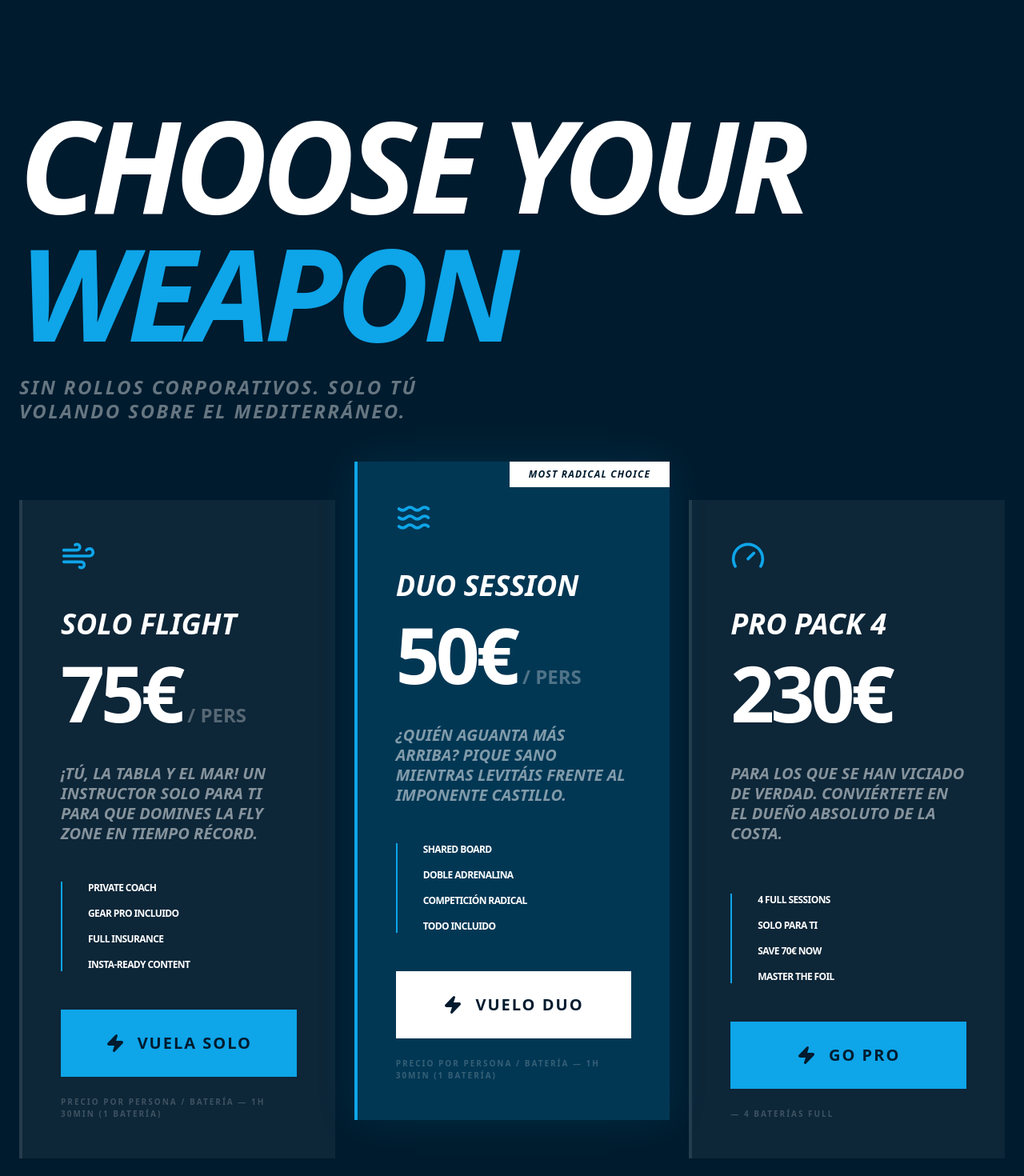
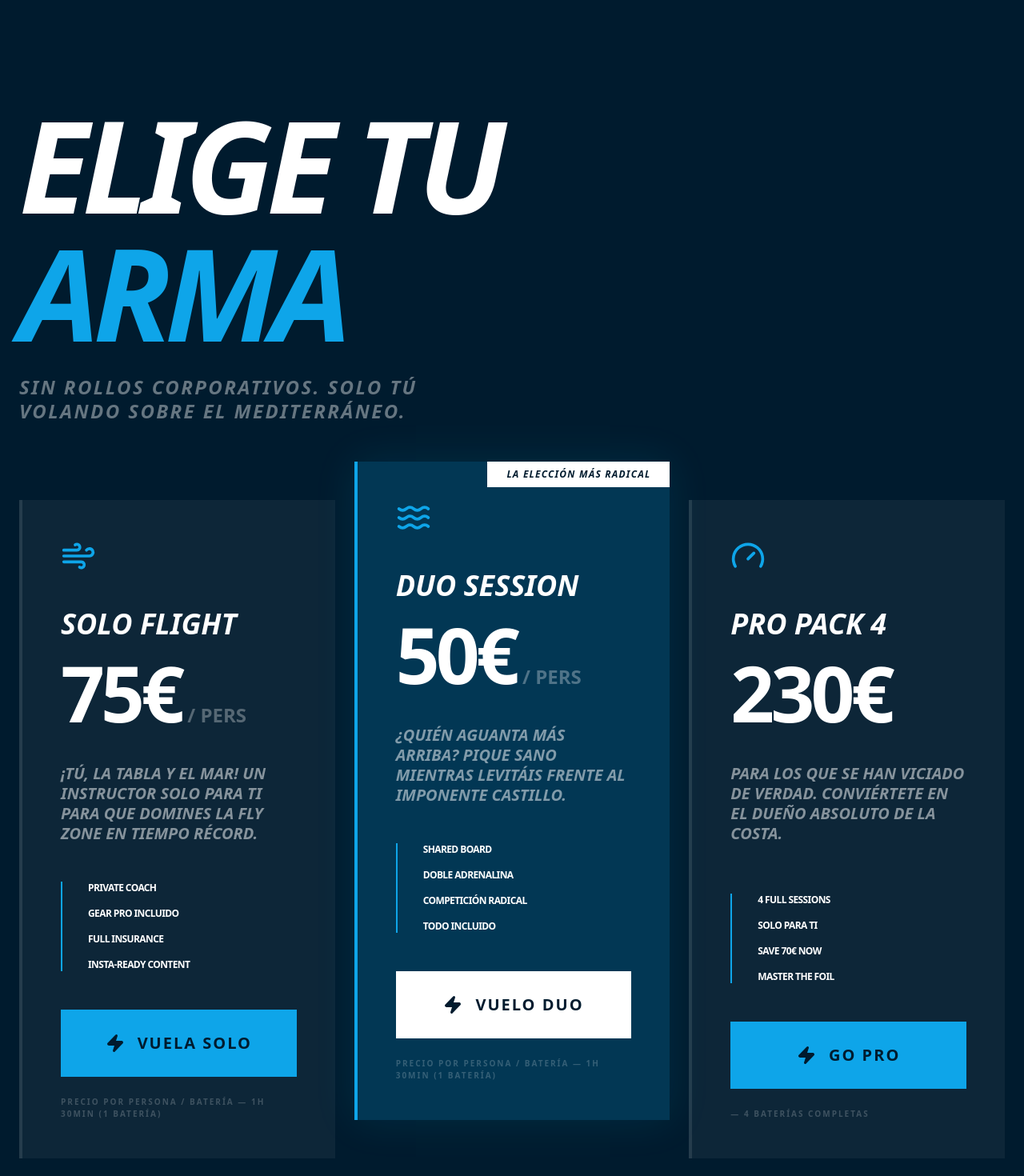
Before and after one commit to irtapark/efoilpeniscola, a Next.js app: page / in a window 1280 px wide. Shown: the part 2180-3650 px from the top of the page at 80% size. Built offline with nearby package versions, Linux system fonts and the light colour scheme.

Commit message:
fix(i18n): localize all remaining hardcoded strings and fix mixed languages

```diff
--- a/src/components/Experience.tsx
+++ b/src/components/Experience.tsx
@@ -76,7 +76,7 @@ const Experience = () => {
             />
 
             <div className="absolute bottom-6 -left-4 md:bottom-10 md:-left-10 bg-brand-cyan text-brand-dark p-6 md:p-10 font-black uppercase italic tracking-tighter text-2xl md:text-4xl shadow-2xl -rotate-6">
-              Live <br /> The <br /> Action
+              {t.experience.badgeText1} <br /> {t.experience.badgeText2} <br /> {t.experience.badgeText3}
             </div>
           </motion.div>
         </div>
--- a/src/components/Modalities.tsx
+++ b/src/components/Modalities.tsx
@@ -11,7 +11,7 @@ const Modalities = () => {
     {
       title: t.rates.solo.title,
       price: "75€",
-      duration: "1h 30min (1 Batería)",
+      duration: t.rates.solo.duration,
       description: t.rates.solo.desc,
       icon: <Wind size={32} className="md:w-11 md:h-11" />,
       features: [
@@ -27,7 +27,7 @@ const Modalities = () => {
     {
       title: t.rates.duo.title,
       price: "50€",
-      duration: "1h 30min (1 Batería)",
+      duration: t.rates.duo.duration,
       description: t.rates.duo.desc,
       icon: <Waves size={32} className="md:w-11 md:h-11" />,
       features: [
@@ -43,7 +43,7 @@ const Modalities = () => {
     {
       title: t.rates.pro.title,
       price: "230€",
-      duration: "4 Baterías Full",
+      duration: t.rates.pro.duration,
       description: t.rates.pro.desc,
       icon: <Gauge size={32} className="md:w-11 md:h-11" />,
       features: [
@@ -71,8 +71,8 @@ const Modalities = () => {
           className="mb-12 md:mb-24"
         >
           <h2 className="text-5xl md:text-[10rem] font-black mb-4 md:mb-6 uppercase italic tracking-tighter leading-none">
-            Choose Your <br />
-            <span className="text-brand-cyan">Weapon</span>
+            {t.rates.title1} <br />
+            <span className="text-brand-cyan">{t.rates.title2}</span>
           </h2>
           <p className="text-white/40 text-lg md:text-2xl max-w-xl font-black uppercase italic tracking-widest leading-tight">
             {t.rates.subtitle}
@@ -95,7 +95,7 @@ const Modalities = () => {
             >
               {plan.popular && (
                 <span className="absolute top-0 right-0 bg-white text-brand-dark px-4 md:px-6 py-1 md:py-2 font-black uppercase italic tracking-widest text-[9px] md:text-xs">
-                  Most Radical Choice
+                  {t.rates.popularBadge}
                 </span>
               )}
 
--- a/src/translations.ts
+++ b/src/translations.ts
@@ -32,13 +32,17 @@ export const translations = {
       desc3: "Sin ruidos, sin humos, solo energía pura.",
       feat4: "Full Control",
       desc4: "Tú manejas la potencia con el gatillo inalámbrico.",
+      badgeText1: "Vive",
+      badgeText2: "La",
+      badgeText3: "Acción",
     },
     rates: {
-      title1: "Choose Your",
-      title2: "Weapon",
+      title1: "Elige Tu",
+      title2: "Arma",
       subtitle: "Sin rollos corporativos. Solo tú volando sobre el mediterráneo.",
       perPers: "/ pers",
       waMessage: "¡Hola! Quiero reservar: ",
+      popularBadge: "La Elección Más Radical",
       solo: {
         title: "Solo Flight",
         desc: "¡Tú, la tabla y el mar! Un instructor solo para ti para que domines la Fly Zone en tiempo récord.",
@@ -47,6 +51,7 @@ export const translations = {
         f3: "Full Insurance",
         f4: "Insta-Ready Content",
         cta: "Vuela Solo",
+        duration: "1h 30min (1 Batería)",
       },
       duo: {
         title: "Duo Session",
@@ -56,6 +61,7 @@ export const translations = {
         f3: "Competición Radical",
         f4: "Todo Incluido",
         cta: "Vuelo Duo",
+        duration: "1h 30min (1 Batería)",
       },
       pro: {
         title: "Pro Pack 4",
@@ -65,6 +71,7 @@ export const translations = {
         f3: "Save 70€ Now",
         f4: "Master the Foil",
         cta: "Go Pro",
+        duration: "4 Baterías Completas",
       },
       note: "PRECIO POR PERSONA / BATERÍA",
       legal: "* El precio incluye: Neopreno, chaleco de flotación, casco con intercomunicador, tabla de eFoil de última generación y seguro de responsabilidad civil. La actividad tiene una duración aproximada de 1h 30m e incluye una batería por sesión. El bono es nominal.",
@@ -121,6 +128,9 @@ export const translations = {
       desc3: "No noise, no fumes, just pure energy.",
       feat4: "Full Control",
       desc4: "You handle the power with the wireless trigger.",
+      badgeText1: "Live",
+      badgeText2: "The",
+      badgeText3: "Action",
     },
     rates: {
       title1: "Choose Your",
@@ -128,6 +138,7 @@ export const translations = {
       subtitle: "No corporate talk. Just you flying over the Mediterranean.",
       perPers: "/ pers",
       waMessage: "Hello! I want to book: ",
+      popularBadge: "Most Radical Choice",
       solo: {
         title: "Solo Flight",
         desc: "You, the board, and the sea! A private instructor just for you to master the Fly Zone in record time.",
@@ -136,6 +147,7 @@ export const translations = {
         f3: "Full Insurance",
         f4: "Insta-Ready Content",
         cta: "Fly Solo",
+        duration: "1h 30min (1 Battery)",
       },
       duo: {
         title: "Duo Session",
@@ -145,6 +157,7 @@ export const translations = {
         f3: "Radical Competition",
         f4: "All Included",
         cta: "Duo Flight",
+        duration: "1h 30min (1 Battery)",
       },
       pro: {
         title: "Pro Pack 4",
@@ -154,6 +167,7 @@ export const translations = {
         f3: "Save 70€ Now",
         f4: "Master the Foil",
         cta: "Go Pro",
+        duration: "4 Full Batteries",
       },
       note: "PRICE PER PERSON / BATTERY",
       legal: "* Price includes: Wetsuit, flotation vest, helmet with intercom, latest generation eFoil board, and liability insurance. Activity lasts approximately 1h 30m and includes one battery per session. The voucher is personal.",
@@ -210,6 +224,9 @@ export const translations = {
       desc3: "Pas de bruit, pas de fumée, juste de l'énergie pure.",
       feat4: "Full Control",
       desc4: "Vous gérez la puissance avec la gâchette sans fil.",
+      badgeText1: "Vivez",
+      badgeText2: "L'",
+      badgeText3: "Action",
     },
     rates: {
       title1: "Choisissez Votre",
@@ -217,6 +234,7 @@ export const translations = {
       subtitle: "Pas de discours d'entreprise. Juste vous volant au-dessus de la Méditerranée.",
       perPers: "/ pers",
       waMessage: "Bonjour ! Je souhaite réserver : ",
+      popularBadge: "Le Choix Le Plus Radical",
       solo: {
         title: "Solo Flight",
         desc: "Vous, la planche et la mer ! Un instructeur privé rien que pour vous pour maîtriser la Fly Zone en un temps record.",
@@ -225,6 +243,7 @@ export const translations = {
         f3: "Assurance Complète",
         f4: "Contenu Insta-Ready",
         cta: "Volez Solo",
+        duration: "1h 30m (1 Batterie)",
       },
       duo: {
         title: "Duo Session",
@@ -234,6 +253,7 @@ export const translations = {
         f3: "Compétition Radicale",
         f4: "Tout Inclus",
         cta: "Vol Duo",
+        duration: "1h 30m (1 Batterie)",
       },
       pro: {
         title: "Pro Pack 4",
@@ -243,6 +263,7 @@ export const translations = {
         f3: "Économisez 70€ Maintenant",
         f4: "Maîtrisez le Foil",
         cta: "Go Pro",
+        duration: "4 Batteries Pleines",
       },
       note: "PRIX PAR PERSONNE / BATTERIE",
       legal: "* Le prix comprend : Combinaison, gilet de flottaison, casque avec intercom, planche eFoil de dernière génération et assurance responsabilidad civile. L'activité dure environ 1h 30m et comprend une batterie par session. Le bon est nominatif.",
```
